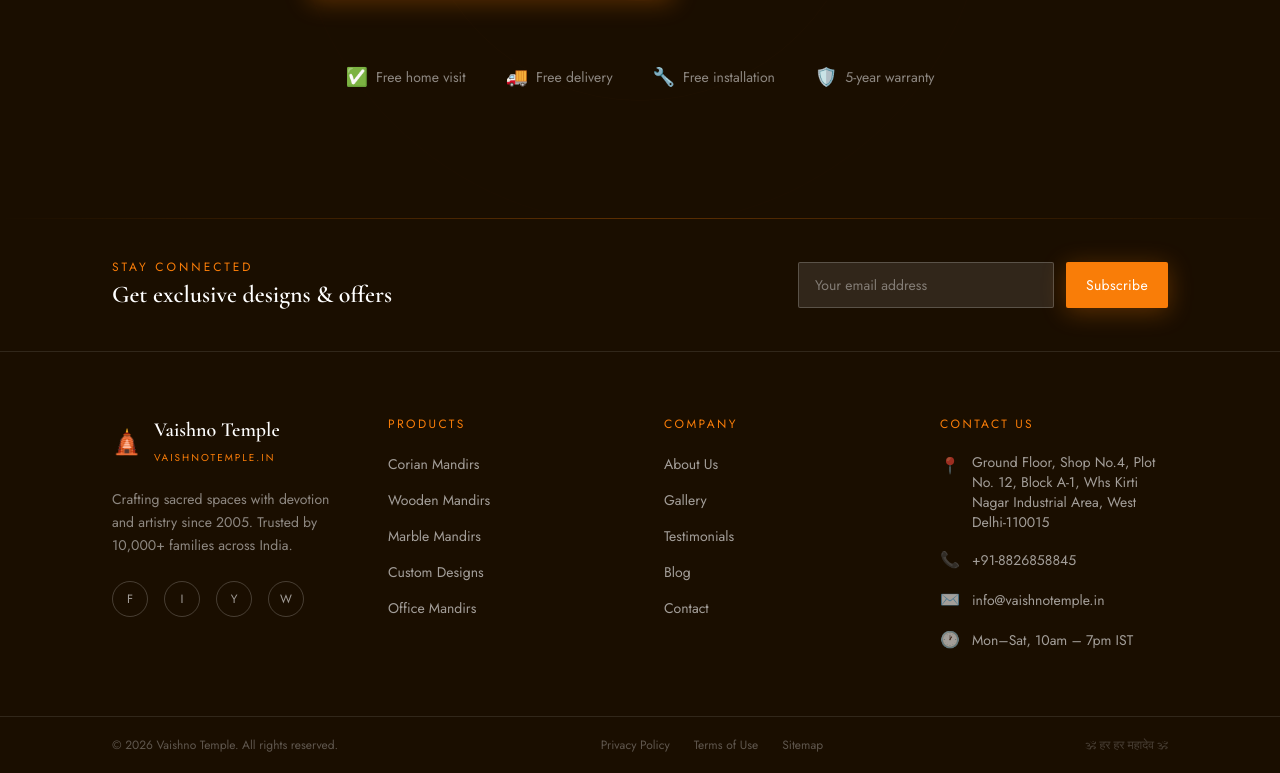
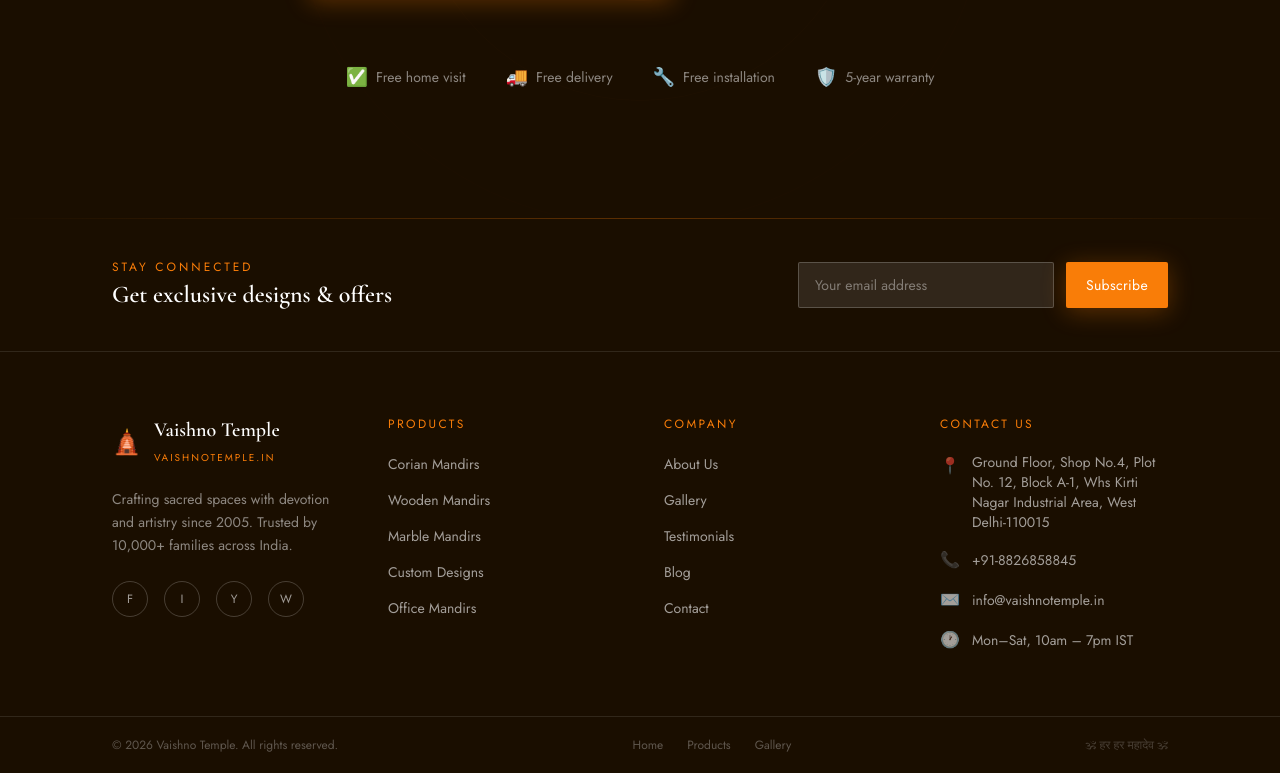
Before and after one commit to mandirwalebhaiya/vtm, a Next.js app: page / in a window 1280 px wide. Shown: the part 4646-5419 px from the top of the page. Built offline with nearby package versions, Linux system fonts and the light colour scheme; a web font is replaced by a local one.

Commit message:
fix: remove unsupported swcMinify config and broken footer links

```diff
--- a/next.config.mjs
+++ b/next.config.mjs
@@ -4,7 +4,6 @@ const nextConfig = {
         remotePatterns: [],
     },
     reactStrictMode: true,
-    swcMinify: true,
     staticPageGenerationTimeout: 120,
     poweredByHeader: false,
 };
--- a/src/components/layout/Footer.tsx
+++ b/src/components/layout/Footer.tsx
@@ -146,9 +146,9 @@ export default function Footer() {
         <div className="section-padding container-site py-5 flex flex-col sm:flex-row items-center justify-between gap-3 text-xs font-body text-white/30">
           <p>© {new Date().getFullYear()} Vaishno Temple. All rights reserved.</p>
           <div className="flex gap-6">
-            <Link href="/privacy-policy" className="hover:text-white/60 transition-colors">Privacy Policy</Link>
-            <Link href="/terms"          className="hover:text-white/60 transition-colors">Terms of Use</Link>
-            <Link href="/sitemap.xml"    className="hover:text-white/60 transition-colors">Sitemap</Link>
+            <Link href="/" className="hover:text-white/60 transition-colors">Home</Link>
+            <Link href="/products" className="hover:text-white/60 transition-colors">Products</Link>
+            <Link href="/gallery" className="hover:text-white/60 transition-colors">Gallery</Link>
           </div>
           <p className="font-devanagari text-white/20">🕉 हर हर महादेव 🕉</p>
         </div>
```
